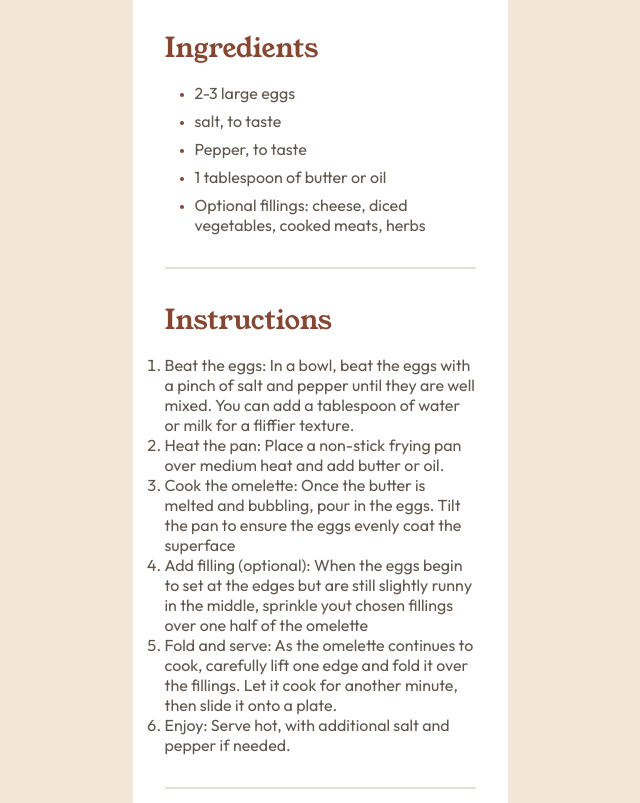
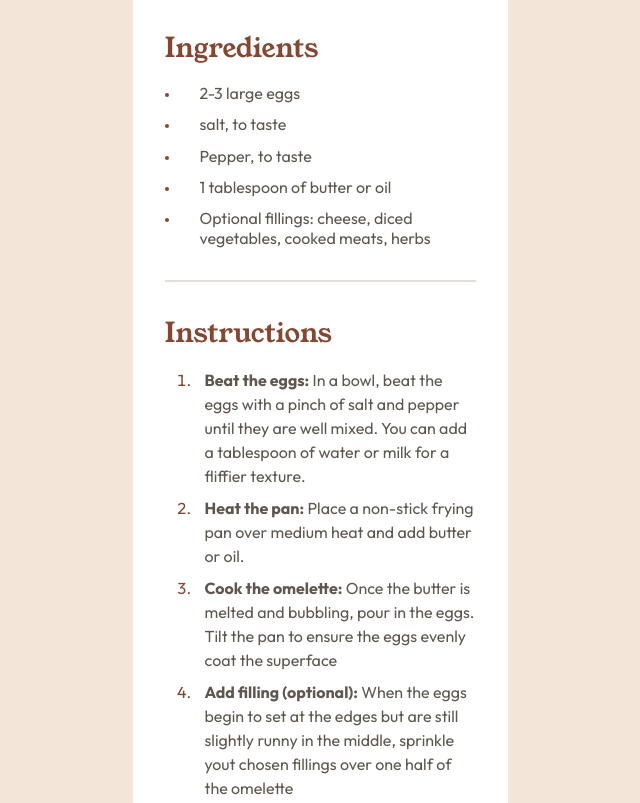
Before and after one commit to AlexanderTejedor/Recipe-page, a plain HTML site: page index.html in a window 1280 px wide. Shown: the part 616-1419 px from the top of the page, without its empty margins (320-960 px from the left). Drawn offline with Linux system fonts and the light colour scheme.

Commit message:
modifique el articulo de instrucions en el css

```diff
--- a/style.css
+++ b/style.css
@@ -34,7 +34,7 @@
     margin-bottom: 1rem;
     font-size: 1.7rem;
     font-family: var(--title-font);
-    font-weight: var(--normal-weight);
+    font-weight: 500;
     color: var(--primary-nutmeg-color);
 }
 .ingredients-container::after,
@@ -110,16 +110,30 @@ body{
 
 /* Ingredients container */
 
-.ingredients-list{
+.ingredients-list,
+.instructions-list{
     margin-left: 1.875rem;
 }
+.instructions-list__item::marker{
+    color: var(--primary-nutmeg-color);
+}
 .ingredients-list__item{
-    margin-bottom: .5rem;
+    padding-left: 20px;
+    margin-left: -15px;
+    margin-bottom: .7rem;
 }
 .ingredients-list__item::marker{
     color: var(--primary-nutmeg-color);
     font-size: .8rem;
 }
+.instructions-list__item {
+    padding-left: 10px;
+    margin-bottom: .5rem;
+    line-height: 1.5rem;
+}
+.instructions-list__item span{
+    font-weight: var(--bold-weight);
+}
 /* Nutrition container */
 .nutrition-container{
     padding: 2rem;
```
